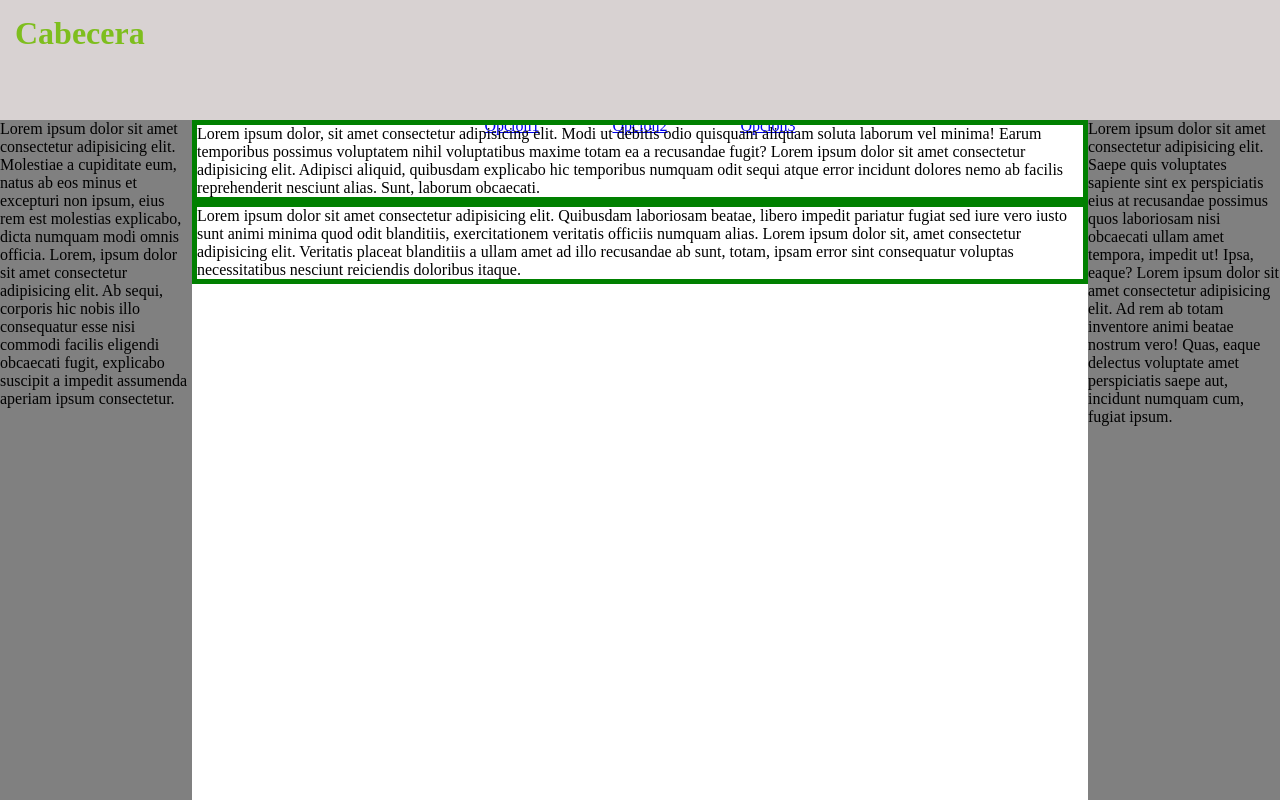
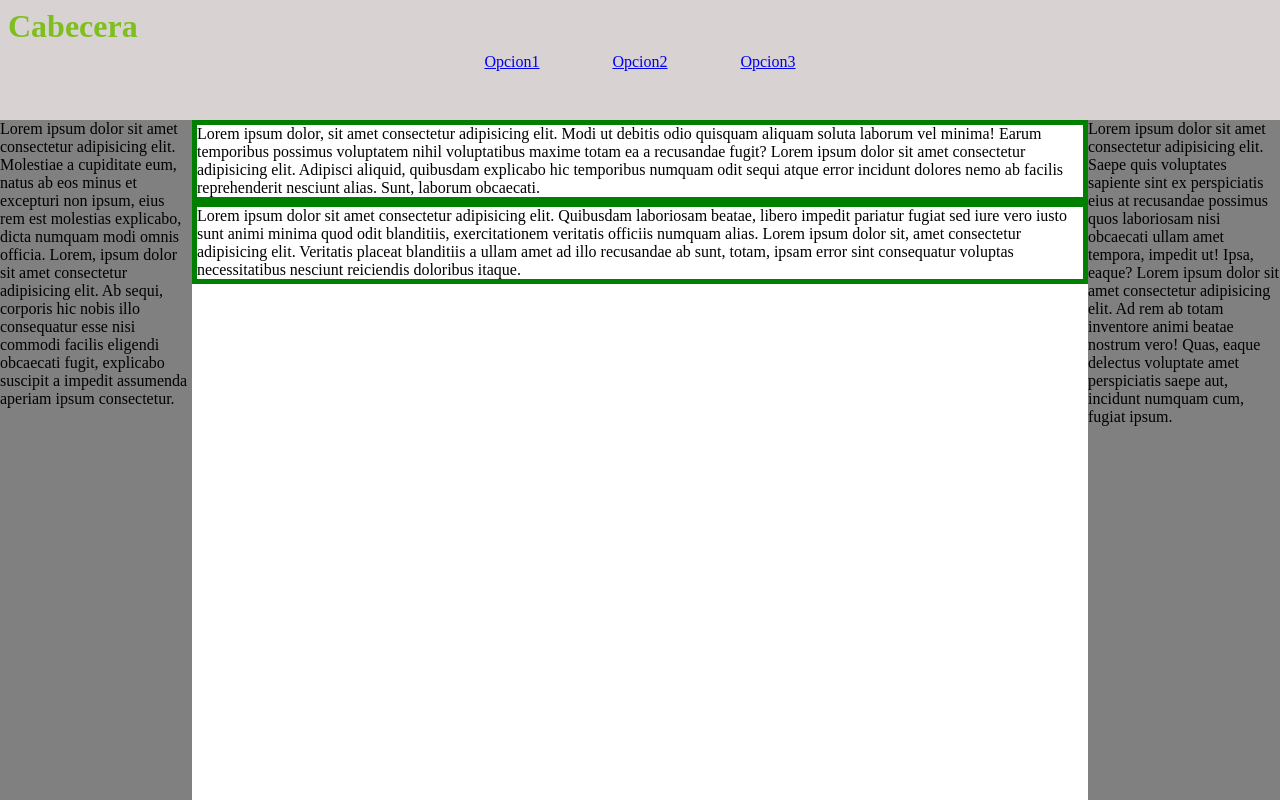
Before and after one commit to rferpae569/DIW-10Flex, a plain HTML site: page Index.html in a window 1280 px wide. Shown: the top 800 px of the page. Drawn offline with Linux system fonts and the light colour scheme.

Commit message:
EjerciciosDIW-10FlexRubenFernandez

```diff
--- a/style.css
+++ b/style.css
@@ -10,12 +10,12 @@ header{
 }
 
 h1{
-    padding: 15px;
+    padding: 1vmin;
     color: rgb(126, 190, 30);
 }
 
 nav{
-    margin: 50px auto;
+    margin: 0 auto;
     width: 30vw;
 }
 
```
